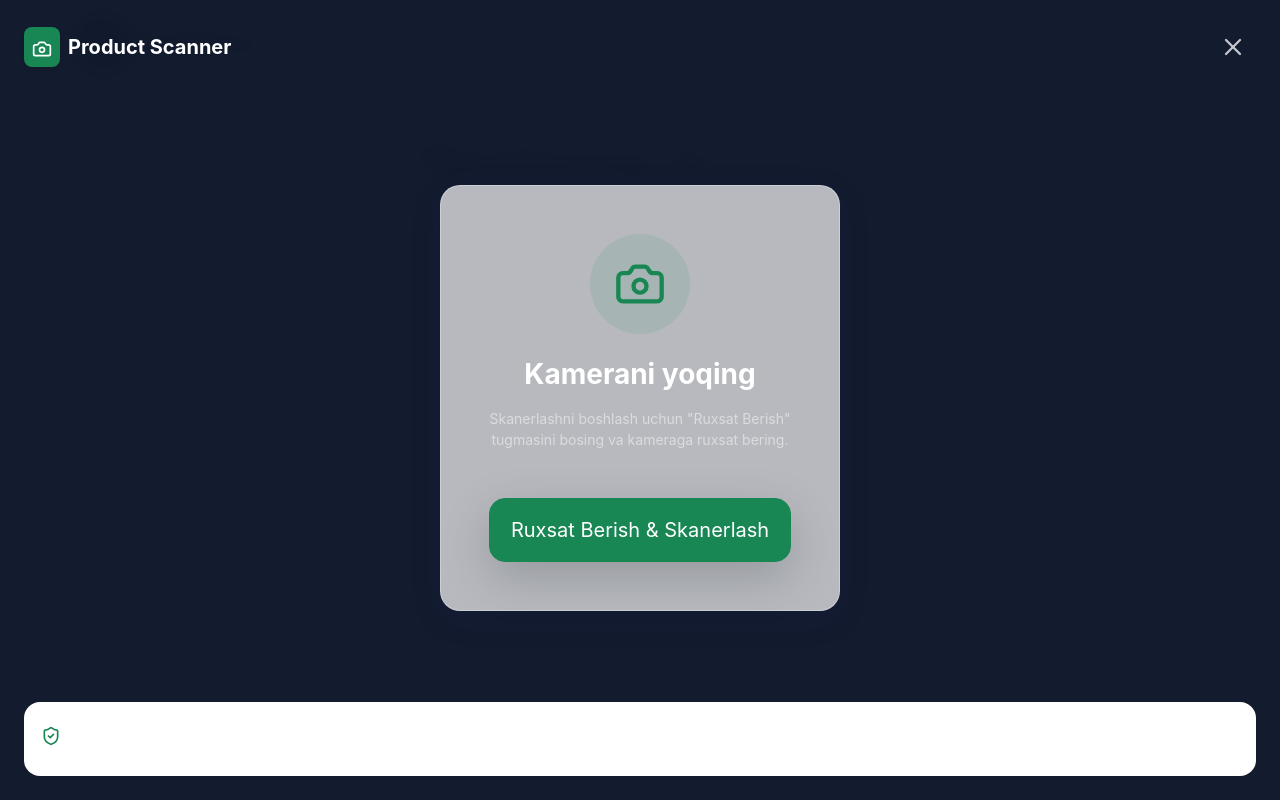
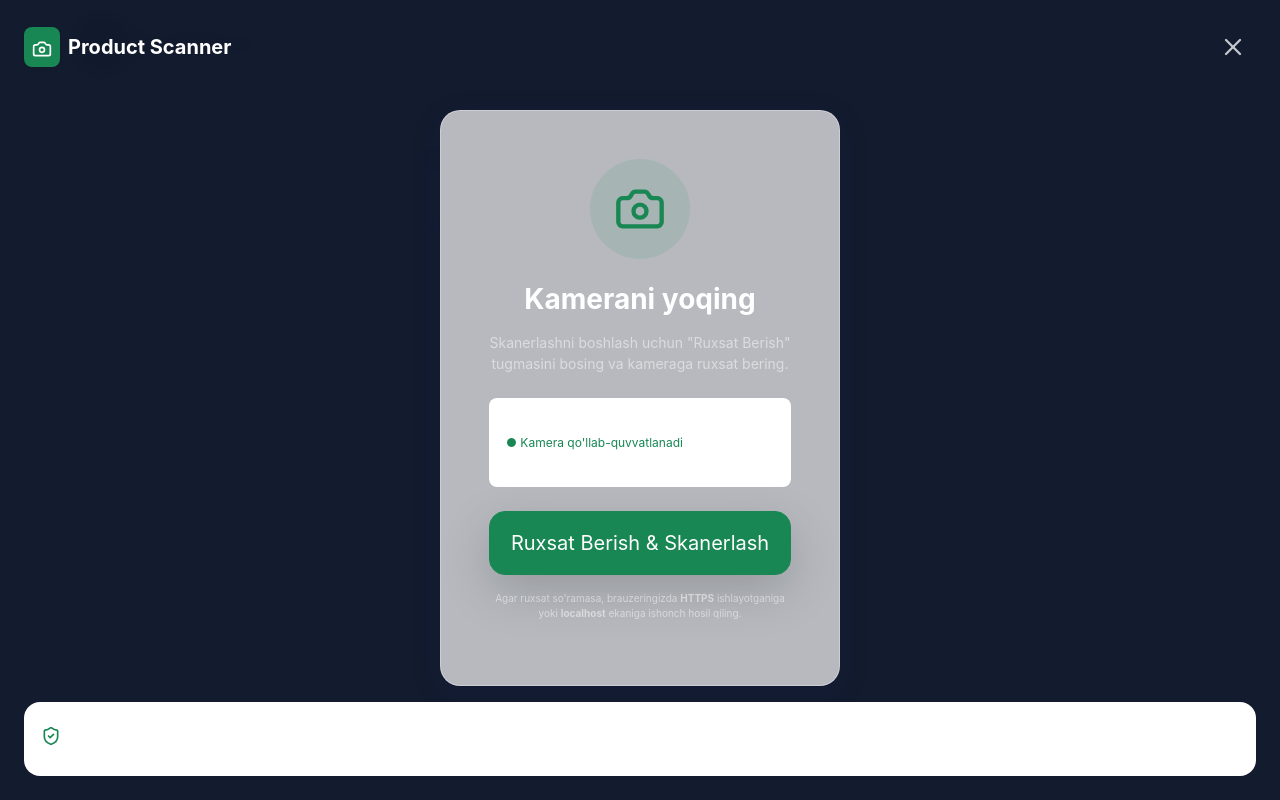
Before and after one commit to coding5565/Foodwatch2, a React (Vite) app: page / in a window 1280 px wide. Both pictures are taken after a click on the button "Scan & Verify". Shown: the top 800 px of the page. Built offline with nearby package versions, Linux system fonts and the light colour scheme.

Commit message:
Fix: Add camera diagnostics to troubleshoot permission issues

```diff
--- a/src/components/Scanner.jsx
+++ b/src/components/Scanner.jsx
@@ -7,20 +7,24 @@ const Scanner = ({ onScan, onClose }) => {
     const [isInitializing, setIsInitializing] = useState(false);
     const [error, setError] = useState(null);
     const [hasStarted, setHasStarted] = useState(false);
-    const [permissionState, setPermissionState] = useState('prompt'); // 'prompt', 'granted', 'denied'
+    const [diagnostics, setDiagnostics] = useState({ supported: 'checking...', devices: [] });
     const scannerRef = useRef(null);
 
     useEffect(() => {
-        // Check permission state on mount
-        if (navigator.permissions && navigator.permissions.query) {
-            navigator.permissions.query({ name: 'camera' })
-                .then(result => {
-                    setPermissionState(result.state);
-                    result.onchange = () => setPermissionState(result.state);
-                }).catch(err => {
-                    console.error("Permission query not supported", err);
-                });
-        }
+        const checkSupport = async () => {
+            const support = { supported: false, devices: [] };
+            if (navigator.mediaDevices && navigator.mediaDevices.getUserMedia) {
+                support.supported = true;
+                try {
+                    const devices = await navigator.mediaDevices.enumerateDevices();
+                    support.devices = devices.filter(d => d.kind === 'videoinput');
+                } catch (e) {
+                    console.error("Device enumeration failed", e);
+                }
+            }
+            setDiagnostics(support);
+        };
+        checkSupport();
     }, []);
 
     const startScanner = async () => {
@@ -151,16 +155,32 @@ const Scanner = ({ onScan, onClose }) => {
                             <Camera size={52} className="text-success" />
                         </div>
                         <h3 className="text-white fw-bold mb-3">Kamerani yoqing</h3>
-                        <p className="text-white-50 small mb-5">Skanerlashni boshlash uchun "Ruxsat Berish" tugmasini bosing va kameraga ruxsat bering.</p>
+                        <p className="text-white-50 small mb-4">Skanerlashni boshlash uchun "Ruxsat Berish" tugmasini bosing va kameraga ruxsat bering.</p>
+
+                        {/* Diagnostic Info */}
+                        <div className="bg-white bg-opacity-5 rounded-3 p-3 mb-4 text-start border border-white border-opacity-10">
+                            <p className="text-white-50 xs-small mb-1 fw-bold text-uppercase" style={{ fontSize: '10px' }}>Tizim holati:</p>
+                            <p className="text-white small mb-0" style={{ fontSize: '12px' }}>
+                                <span className={diagnostics.supported ? 'text-success' : 'text-danger'}>
+                                    ● {diagnostics.supported ? 'Kamera qo\'llab-quvvatlanadi' : 'Kamera topilmadi'}
+                                </span>
+                                <br />
+                                <span className="opacity-50">Kamerlar soni: {diagnostics.devices.length}ta</span>
+                            </p>
+                        </div>
+
                         <Button
                             variant="success"
                             size="lg"
-                            className="w-100 py-3 rounded-4 fw-black shadow-lg"
+                            className="w-100 py-3 rounded-4 fw-black shadow-lg mb-3"
                             onClick={startScanner}
                             disabled={isInitializing}
                         >
                             {isInitializing ? 'Yuklanmoqda...' : 'Ruxsat Berish & Skanerlash'}
                         </Button>
+                        <p className="text-white-50 small" style={{ fontSize: '10px' }}>
+                            Agar ruxsat so'ramasa, brauzeringizda <b>HTTPS</b> ishlayotganiga yoki <b>localhost</b> ekaniga ishonch hosil qiling.
+                        </p>
                     </div>
                 ) : (
                     <div className="position-relative w-100 overflow-hidden rounded-5 shadow-2xl bg-black" style={{ maxWidth: '400px', aspectRatio: '1/1' }}>
```
